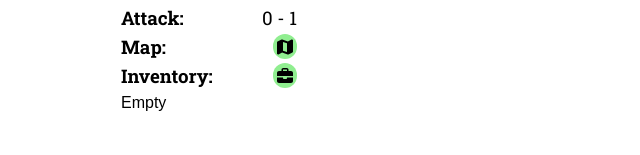
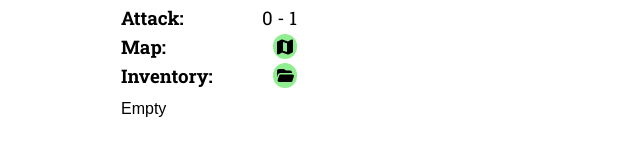
Before and after one commit to jaredryan/when-bunnies-attack, a React (Create React App) app: page / in a window 1280 px wide. Both pictures are taken after a click on the button "Start Game". Shown: the part 379-534 px from the top of the page, without its empty margins (319-959 px from the left). Built offline with nearby package versions, Linux system fonts and the light colour scheme.

Commit message:
minor styling improvements

```diff
--- a/src/Components/Battle.js
+++ b/src/Components/Battle.js
@@ -139,7 +139,7 @@ const Battle = ({
         </div>
         <div className="actionsMenu">
           <h2>Menu</h2>
-          <div className="actions">
+          <div className={`actions${noRetreat ? '' : ' showFlee'}`}>
             <button
               onClick={() => {
                 setTurnIsFinished(false);
--- a/src/Pages/Game.js
+++ b/src/Pages/Game.js
@@ -76,13 +76,17 @@ const Game = ({ endGame }) => {
     return false;
   };
 
-  if (!isLoopRunning.current && (!text || !text.length) && (!primaryActions || !primaryActions.length)) {
+  if (
+    !isLoopRunning.current &&
+    (!text || !text.length) &&
+    (!primaryActions || !primaryActions.length)
+  ) {
     // If there is no text or actions, but there is an encounter, that
     // means no more dialogue is left before battle, so trigger battle
     if (encounter && !runEncounter) {
       isLoopRunning.current = true;
 
-      setRunEncounter(true)
+      setRunEncounter(true);
     } else {
       // Run decision loop if there are no text or actions available yet
 
@@ -137,7 +141,7 @@ const Game = ({ endGame }) => {
           // After text is done, check if player has won, and for encounters
           // and actions
           if (player.hasWon) {
-            setTimeout(() => endGame(true), 2000)
+            setTimeout(() => endGame(true), 2000);
           } else if (encounter) {
             // If encounter is in place, run it after dialogue is finished
             setRunEncounter(true);
@@ -194,14 +198,24 @@ const Game = ({ endGame }) => {
                 onClick={() => setInventoryIsOpen(!inventoryIsOpen)}
                 aria-label="Toggle inventory"
               >
-                <svg xmlns="http://www.w3.org/2000/svg" viewBox="0 0 640 640">
-                  <path d="M264 112L376 112C380.4 112 384 115.6 384 120L384 160L256 160L256 120C256 115.6 259.6 112 264 112zM208 120L208 160L128 160C92.7 160 64 188.7 64 224L64 320L576 320L576 224C576 188.7 547.3 160 512 160L432 160L432 120C432 89.1 406.9 64 376 64L264 64C233.1 64 208 89.1 208 120zM576 368L384 368L384 384C384 401.7 369.7 416 352 416L288 416C270.3 416 256 401.7 256 384L256 368L64 368L64 480C64 515.3 92.7 544 128 544L512 544C547.3 544 576 515.3 576 480L576 368z" />
-                </svg>
+                {inventoryIsOpen ? (
+                  <svg xmlns="http://www.w3.org/2000/svg" viewBox="0 0 640 640">
+                    {/* <!--!Font Awesome Free v7.0.1 by @fontawesome - https://fontawesome.com License - https://fontawesome.com/license/free Copyright 2025 Fonticons, Inc.--> */}
+                    <path d="M88 289.6L64.4 360.2L64.4 160C64.4 124.7 93.1 96 128.4 96L267.1 96C280.9 96 294.4 100.5 305.5 108.8L343.9 137.6C349.4 141.8 356.2 144 363.1 144L480.4 144C515.7 144 544.4 172.7 544.4 208L544.4 224L179 224C137.7 224 101 250.4 87.9 289.6zM509.8 512L131 512C98.2 512 75.1 479.9 85.5 448.8L133.5 304.8C140 285.2 158.4 272 179 272L557.8 272C590.6 272 613.7 304.1 603.3 335.2L555.3 479.2C548.8 498.8 530.4 512 509.8 512z" />
+                  </svg>
+                ) : (
+                  <svg xmlns="http://www.w3.org/2000/svg" viewBox="0 0 640 640">
+                    {/* <!--!Font Awesome Free v7.0.1 by @fontawesome - https://fontawesome.com License - https://fontawesome.com/license/free Copyright 2025 Fonticons, Inc.--> */}
+                    <path d="M512 512L128 512C92.7 512 64 483.3 64 448L64 272L576 272L576 448C576 483.3 547.3 512 512 512zM576 224L64 224L64 160C64 124.7 92.7 96 128 96L266.7 96C280.5 96 294 100.5 305.1 108.8L343.5 137.6C349 141.8 355.8 144 362.7 144L512 144C547.3 144 576 172.7 576 208L576 224z" />
+                  </svg>
+                )}
               </button>
             </div>
             {!inventoryIsOpen ? null : (
               <ul className="inventoryList">
-                {player.inventory.length ? null : <p>Empty</p>}
+                {player.inventory.length ? null : (
+                  <p className="empty">Empty</p>
+                )}
                 {player.inventory.map((item, index) => (
                   <li key={item.name + index} className="item">
                     <p className="tooltip">
--- a/src/index.css
+++ b/src/index.css
@@ -468,6 +468,10 @@ button.closeInventory svg {
   width: 100%;
 }
 
+.inventoryList .empty {
+  margin-top: 6px;
+}
+
 .inventoryList.battle .item {
   align-items: stretch;
   text-align: left;
@@ -557,6 +561,10 @@ button.closeInventory svg {
   animation: show-background 0.001s forwards 1.5s;
 }
 
+dialog.battleModal {
+  padding: 0 !important;
+}
+
 dialog.battleModal::backdrop {
   background-color: transparent;
   backdrop-filter: none;
@@ -607,7 +615,7 @@ dialog.battleModal::backdrop {
 
 .battleModalContent {
   width: 100%;
-  max-width: 400px;
+  max-width: 500px;
   padding: 50px;
   display: flex;
   flex-direction: column;
@@ -662,14 +670,19 @@ dialog.battleModal h2 {
   align-items: center;
   gap: 24px;
   width: 100%;
+  max-width: 300px;
 }
 
 .battleModalContent .actions {
   display: flex;
   flex-direction: row;
-  justify-content: space-between;
   width: 100%;
   gap: 16px;
+  justify-content: space-around;
+}
+
+.battleModalContent .actions.showFlee {
+  justify-content: space-between;
 }
 
 .battleModalContent .actions button {
@@ -677,6 +690,7 @@ dialog.battleModal h2 {
   flex-grow: 1;
   min-width: 87px;
   width: 33%;
+  max-width: 120px;
 }
 
 .battleMessage {
@@ -796,7 +810,7 @@ dialog.battleModal h2 {
     line-height: 23px;
   }
 
-  .pageContainer {
+  .pageContainer, .battleModalContent {
     padding: 36px;
   }
 }
```
